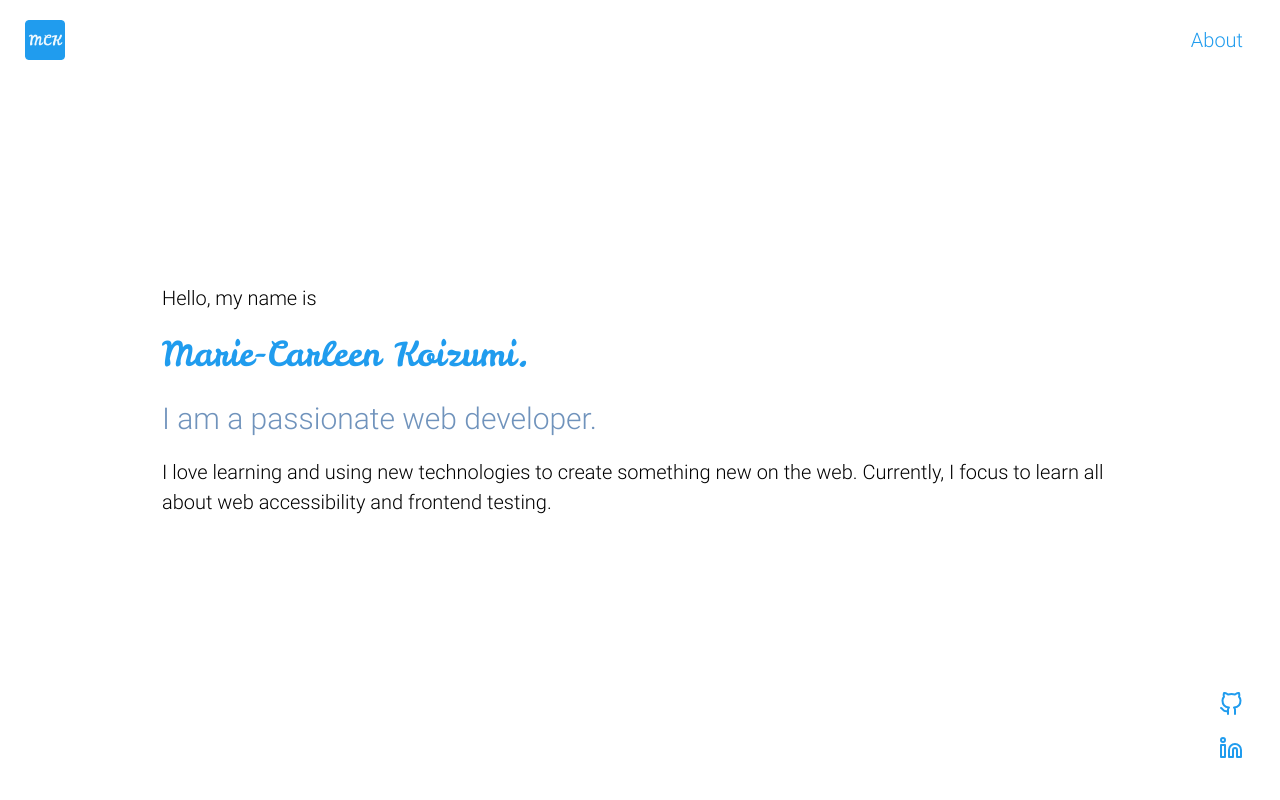
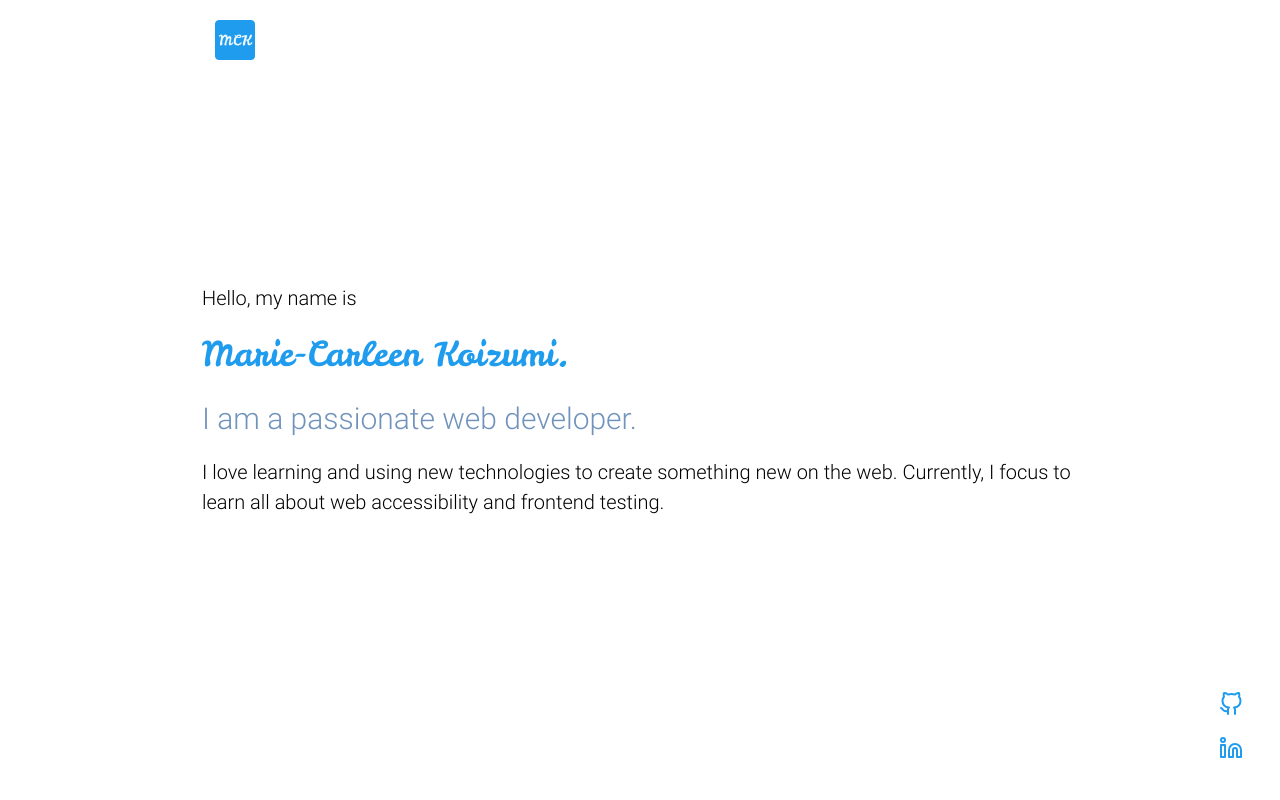
Before and after one commit to macfrei/portfolio, a React (Create React App) app: page / in a window 1280 px wide. Shown: the top 800 px of the page. Built offline with nearby package versions, Linux system fonts and the light colour scheme.

Commit message:
Add app container styles

```diff
--- a/src/App.js
+++ b/src/App.js
@@ -6,18 +6,23 @@ import SocialMenu from "./components/SocialMenu";
 
 function App() {
   return (
-    <>
+    <AppContainer>
       <Header />
       <Main>
         <Hero />
         <About />
       </Main>
       <SocialMenuStyled color="var(--primary-blue)" />
-    </>
+    </AppContainer>
   );
 }
 
 export default App;
+
+const AppContainer = styled.div`
+  max-width: 900px;
+  margin: 0 auto;
+`;
 
 const SocialMenuStyled = styled(SocialMenu)`
   @media (max-width: 767px) {
@@ -42,11 +47,7 @@ const Main = styled.main`
   display: grid;
   place-content: center;
 
-  @media (min-width: 1080px) {
-    padding: 0 150px;
-  }
-
-  @media (max-width: 1079px) {
+  @media (max-width: 900px) {
     padding: 0 100px;
   }
 
```
